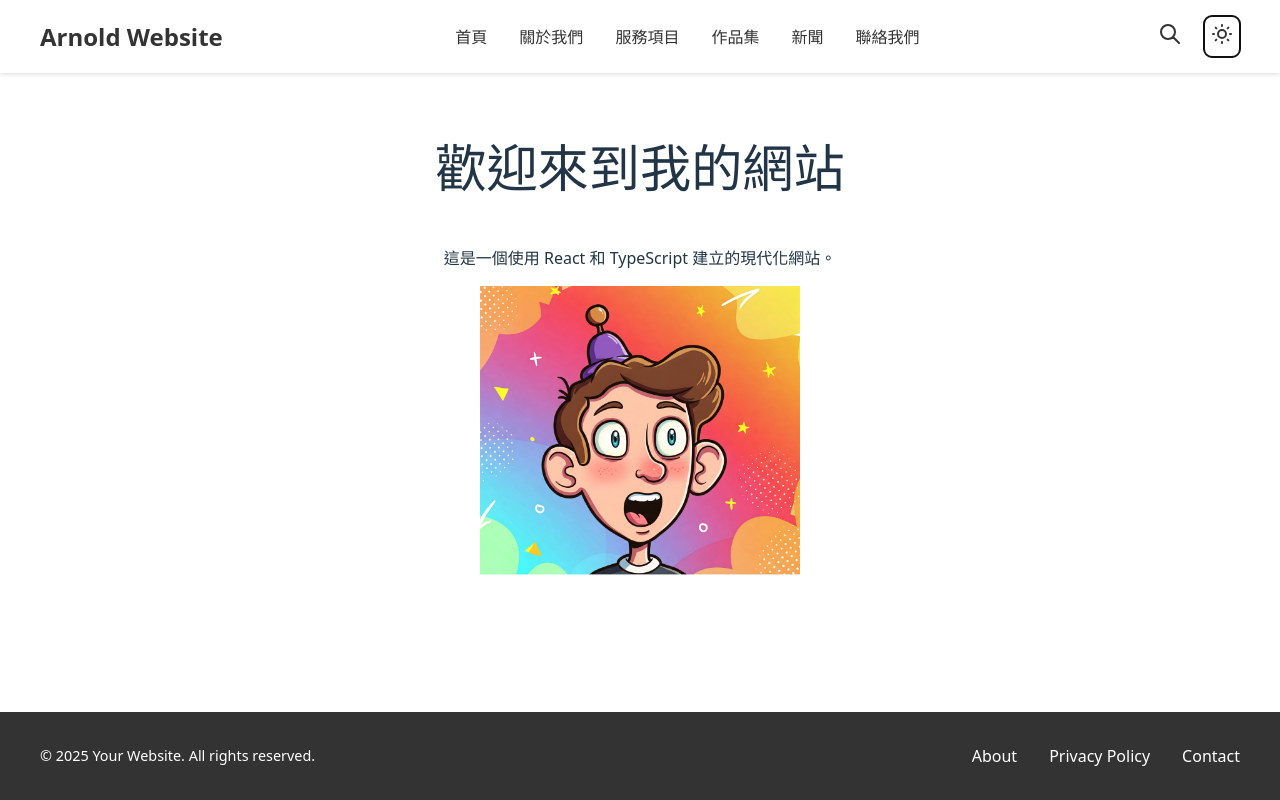
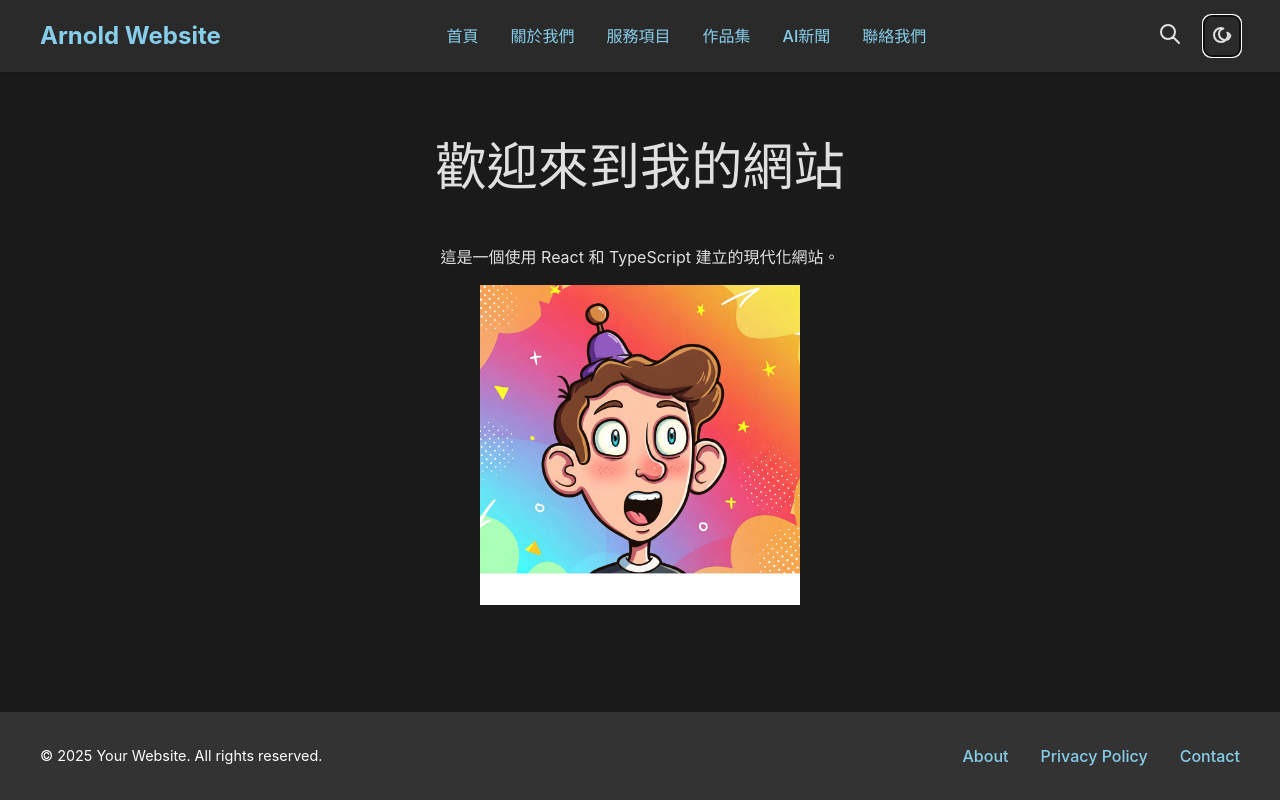
Before and after one commit to ArnoldChiou/arnold_website, a React (Vite) app: page / in a window 1280 px wide. Both pictures are taken after a click on the button 1221 px from the left and 36 px from the top of the page. Built offline with nearby package versions, Linux system fonts and the light colour scheme.

Commit message:
新增主題切換功能

```diff
--- a/src/components/Header.tsx
+++ b/src/components/Header.tsx
@@ -1,16 +1,18 @@
-import React, { useState } from 'react';
+import React, { useState, useEffect } from 'react';
 import { Link } from 'react-router-dom';
 import '../styles/components/Header.css';
 
-// 定義 Props 的型別 (如果需要從父元件接收資料)
 interface HeaderProps {
   siteTitle: string;
 }
 
-// 使用 React.FC (Functional Component) 並指定 Props 型別
-// 或者直接定義函式簽章: const Header = ({ siteTitle }: HeaderProps) => { ... }
 const Header: React.FC<HeaderProps> = ({ siteTitle }) => {
   const [isMenuOpen, setIsMenuOpen] = useState(false);
+  const [isSearchActive, setIsSearchActive] = useState(false);
+  const [theme, setTheme] = useState(() => {
+    const savedTheme = localStorage.getItem('theme');
+    return savedTheme === 'dark' ? 'dark' : 'light';
+  });
 
   const toggleMenu = () => {
     setIsMenuOpen(!isMenuOpen);
@@ -19,6 +21,22 @@ const Header: React.FC<HeaderProps> = ({ siteTitle }) => {
   const closeMenu = () => {
     setIsMenuOpen(false);
   };
+
+  const handleSearchClick = () => {
+    setIsSearchActive(!isSearchActive);
+    console.log('Search button clicked. Search active:', !isSearchActive);
+  };
+
+  const handleThemeToggle = () => {
+    const newTheme = theme === 'light' ? 'dark' : 'light';
+    setTheme(newTheme);
+  };
+
+  useEffect(() => {
+    document.body.className = '';
+    document.body.classList.add(`theme-${theme}`);
+    localStorage.setItem('theme', theme);
+  }, [theme]);
 
   return (
     <header className="site-header">
@@ -43,21 +61,27 @@ const Header: React.FC<HeaderProps> = ({ siteTitle }) => {
             <li><Link to="/about" onClick={closeMenu}>關於我們</Link></li>
             <li><Link to="/services" onClick={closeMenu}>服務項目</Link></li>
             <li><Link to="/portfolio" onClick={closeMenu}>作品集</Link></li>
-            <li><Link to="/blog" onClick={closeMenu}>新聞</Link></li>
+            <li><Link to="/blog" onClick={closeMenu}>AI新聞</Link></li>
             <li><Link to="/contact" onClick={closeMenu}>聯絡我們</Link></li>
           </ul>
         </nav>
 
         <div className="header-actions">
-          <button className="search-button" aria-label="Search">
+          <button className="search-button" aria-label="Search" onClick={handleSearchClick}>
             <svg width="20" height="20" viewBox="0 0 20 20" fill="none" xmlns="http://www.w3.org/2000/svg">
               <path d="M19 19L13 13M15 8C15 11.866 11.866 15 8 15C4.13401 15 1 11.866 1 8C1 4.13401 4.13401 1 8 1C11.866 1 15 4.13401 15 8Z" stroke="currentColor" strokeWidth="2" strokeLinecap="round" strokeLinejoin="round"/>
             </svg>
           </button>
-          <button className="theme-toggle" aria-label="Toggle theme">
-            <svg width="20" height="20" viewBox="0 0 20 20" fill="none" xmlns="http://www.w3.org/2000/svg">
-              <path d="M10 2V1M10 19V18M16.364 3.636L15.656 4.344M4.344 15.656L3.636 16.364M18 10H19M1 10H2M16.364 16.364L15.656 15.656M4.344 4.344L3.636 3.636M14 10C14 12.2091 12.2091 14 10 14C7.79086 14 6 12.2091 6 10C6 7.79086 7.79086 6 10 6C12.2091 6 14 7.79086 14 10Z" stroke="currentColor" strokeWidth="2" strokeLinecap="round" strokeLinejoin="round"/>
-            </svg>
+          <button className="theme-toggle" aria-label="Toggle theme" onClick={handleThemeToggle}>
+            {theme === 'light' ? (
+              <svg width="20" height="20" viewBox="0 0 20 20" fill="none" xmlns="http://www.w3.org/2000/svg"> {/* Sun icon */}
+                <path d="M10 2V1M10 19V18M16.364 3.636L15.656 4.344M4.344 15.656L3.636 16.364M18 10H19M1 10H2M16.364 16.364L15.656 15.656M4.344 4.344L3.636 3.636M14 10C14 12.2091 12.2091 14 10 14C7.79086 14 6 12.2091 6 10C6 7.79086 7.79086 6 10 6C12.2091 6 14 7.79086 14 10Z" stroke="currentColor" strokeWidth="2" strokeLinecap="round" strokeLinejoin="round"/>
+              </svg>
+            ) : (
+              <svg width="20" height="20" viewBox="0 0 20 20" fill="none" xmlns="http://www.w3.org/2000/svg"> {/* Moon icon */}
+                 <path d="M18.364 11.636C17.711 14.091 15.697 16 13 16C9.68629 16 7 13.3137 7 10C7 7.30303 8.90905 5.28901 11.364 4.63604C10.646 4.23904 9.84697 4 9 4C5.13401 4 2 7.13401 2 11C2 14.866 5.13401 18 9 18C12.866 18 16 14.866 16 11C16 10.153 15.761 9.35396 15.364 8.63604C16.761 9.23904 17.864 10.342 18.364 11.636Z" stroke="currentColor" strokeWidth="2" strokeLinecap="round" strokeLinejoin="round"/>
+              </svg>
+            )}
           </button>
         </div>
       </div>
--- a/src/styles/global.css
+++ b/src/styles/global.css
@@ -18,6 +18,12 @@ body {
   margin: 0;
   min-width: 320px;
   min-height: 100vh;
+  font-family: -apple-system, BlinkMacSystemFont, 'Segoe UI', 'Roboto', 'Oxygen',
+    'Ubuntu', 'Cantarell', 'Fira Sans', 'Droid Sans', 'Helvetica Neue',
+    sans-serif;
+  -webkit-font-smoothing: antialiased;
+  -moz-osx-font-smoothing: grayscale;
+  transition: background-color 0.3s ease, color 0.3s ease; /* 添加過渡效果 */
 }
 
 #root {
@@ -90,6 +96,34 @@ h1 {
   padding: 1rem;
 }
 
+/* Light Theme (Default) */
+body.theme-light {
+  background-color: #ffffff; /* 亮色背景 */
+  color: #333333; /* 亮色文字 */
+  /* 其他亮色主題樣式 */
+}
+
+/* Dark Theme */
+body.theme-dark {
+  background-color: #1a1a1a; /* 暗色背景 */
+  color: #e0e0e0; /* 暗色文字 */
+  /* 其他暗色主題樣式 */
+}
+
+/* 可以為特定元素在不同主題下定義不同樣式 */
+body.theme-dark .site-header {
+  background-color: #2a2a2a;
+  border-bottom-color: #444;
+}
+
+body.theme-dark a {
+  color: #87ceeb; /* 暗色主題下的連結顏色 */
+}
+
+body.theme-dark button {
+  color: #e0e0e0;
+}
+
 /* 響應式設計 */
 @media (prefers-color-scheme: light) {
   :root {
--- a/src/styles/pages/Blog.css
+++ b/src/styles/pages/Blog.css
@@ -20,7 +20,8 @@
   display: flex;
   gap: 20px;
   align-items: flex-start;
-  background: #fff;
+  background: #fff; /* Default light background */
+  transition: background-color 0.3s ease, border-color 0.3s ease; /* Add transition */
 }
 
 .blog-image {
@@ -39,7 +40,7 @@
 .blog-title {
   font-size: 18px;
   font-weight: 700;
-  color: #1a237e;
+  color: #1a237e; /* Default light theme title color */
   text-decoration: none;
   transition: color 0.2s;
 }
@@ -51,10 +52,39 @@
 
 .blog-description {
   margin: 12px 0 8px 0;
-  color: #333;
+  color: #333; /* Default light theme description color */
+  transition: color 0.3s ease; /* Add transition */
 }
 
 .blog-meta {
   font-size: 13px;
-  color: #757575;
+  color: #757575; /* Default light theme meta color */
+  transition: color 0.3s ease; /* Add transition */
 }
+
+/* Dark Theme Styles for Blog Cards */
+body.theme-dark .blog-card {
+  background-color: #2a2a2a; /* Darker background for the card */
+  border-color: #444; /* Darker border */
+  box-shadow: 0 2px 8px rgba(0,0,0,0.2); /* Slightly adjusted shadow for dark */
+}
+
+body.theme-dark .blog-title {
+  color: #a7c7e7; /* Lighter title color for dark theme */
+}
+
+body.theme-dark .blog-title:hover {
+  color: #c4dcf1; /* Lighter hover color */
+}
+
+body.theme-dark .blog-description {
+  color: #c0c0c0; /* Lighter description color */
+}
+
+body.theme-dark .blog-meta {
+  color: #a0a0a0; /* Lighter meta color */
+}
+
+body.theme-dark .blog-image {
+    background: #3a3a3a; /* Darker placeholder background for image */
+}
```
